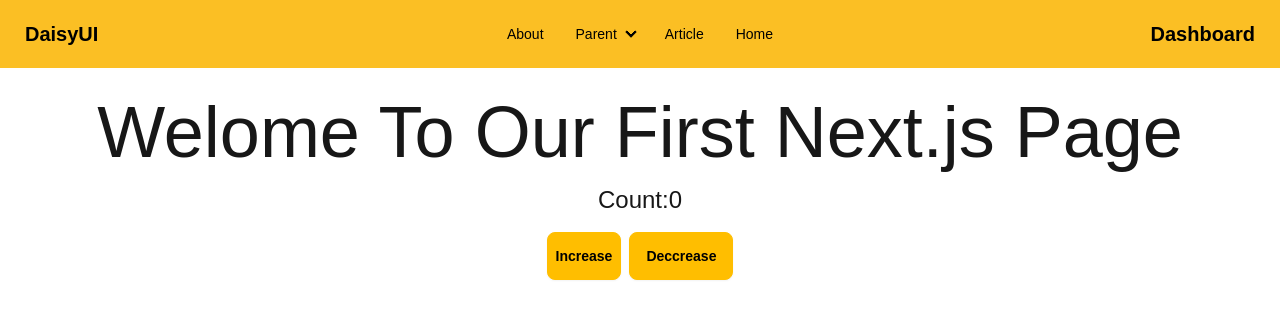
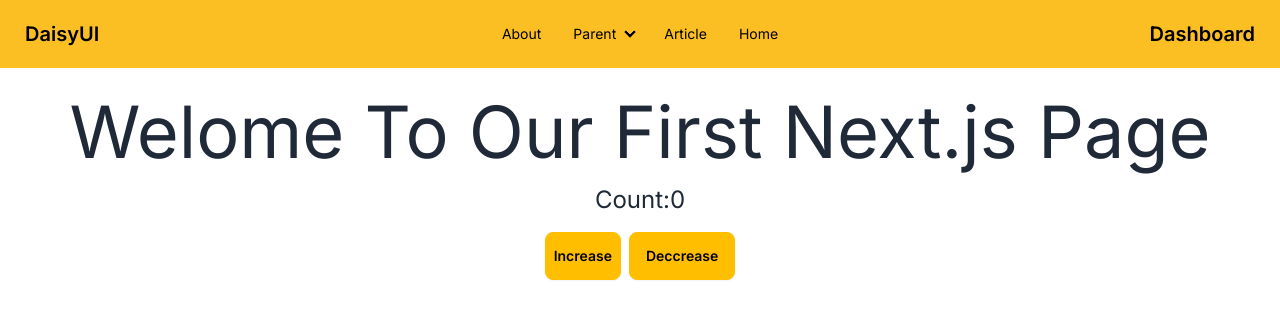
Before and after one commit to meherab303/nextJs-learning, a Next.js app: page / in a window 1280 px wide. Shown: the top 318 px of the page. Built offline with nearby package versions, Linux system fonts and the light colour scheme.

Commit message:
local photo view all domain config for externam photo view and  font optimization

```diff
--- a/next.config.js
+++ b/next.config.js
@@ -1,6 +1,15 @@
 /** @type {import('next').NextConfig} */
-const nextConfig = {images: {
-    domains: ['images.unsplash.com'],
-  },};
+const nextConfig = {
+    images: {
+    remotePatterns: [
+      {
+        protocol: 'https',
+        hostname: '**',
+      },
+    ],
+  },
+};
 
   module.exports =  nextConfig;
+
+//   configuration link:https://nextjs.org/docs/messages/next-image-unconfigured-host
--- a/src/app/gallery/page.js
+++ b/src/app/gallery/page.js
@@ -1,5 +1,7 @@
 import Image from 'next/image';
 import React from 'react';
+import plushImage from '../../assets/plush.avif'
+
 
 const GalleryImage = () => {
     return (
@@ -8,8 +10,25 @@ const GalleryImage = () => {
            <img src='https://images.unsplash.com/photo-1464375117522-1311d6a5b81f?ixlib=rb-1.2.1&ixid=MXwxMjA3fDB8MHxwaG90by1wYWdlfHx8fGVufDB8fHw%3D&auto=format&fit=crop&w=2250&q=80' alt='plush image' width={500} height={500} className='mx-auto'></img>
            <h1 className='text-2xl text-center'>Next.Js Image</h1>
            <Image src='https://images.unsplash.com/photo-1464375117522-1311d6a5b81f?ixlib=rb-1.2.1&ixid=MXwxMjA3fDB8MHxwaG90by1wYWdlfHx8fGVufDB8fHw%3D&auto=format&fit=crop&w=2250&q=80'width={500} height={500} alt='next image' className='mx-auto'/>
+           <h1 className='text-2xl text-center'>Local Next.Js Image</h1>
+           <Image src={plushImage} width={500} height={500} alt='next image' className='mx-auto'/>
         </div>
     );
 };
 
 export default GalleryImage;
+
+/*
+1.local image view korate hole next.js er Image component use kortei hbe .<img> tag e local image support korena
+2.external image view er jnno domain name config korte hbe .
+next.config.mjs file ke rename kore next.config.js korte hbe and oikhane domain name include korte hbe
+shob domain support er jnno
+ remotePatterns: [
+      {
+        protocol: 'https',
+        hostname: '**',
+      },
+use korte hbe
+3.next.js er Image compo te height width mandatory property
+
+*/
--- a/src/app/globals.css
+++ b/src/app/globals.css
@@ -1,27 +1,3 @@
 @tailwind base;
 @tailwind components;
 @tailwind utilities;
-
-:root {
-  --background: #ffffff;
-  --foreground: #171717;
-}
-
-@media (prefers-color-scheme: dark) {
-  :root {
-    --background: #0a0a0a;
-    --foreground: #ededed;
-  }
-}
-
-body {
-  color: var(--foreground);
-  background: var(--background);
-  font-family: Arial, Helvetica, sans-serif;
-}
-
-@layer utilities {
-  .text-balance {
-    text-wrap: balance;
-  }
-}
--- a/src/app/layout.js
+++ b/src/app/layout.js
@@ -1,6 +1,11 @@
 import localFont from "next/font/local";
 import "./globals.css";
 import Navbar from "@/components/shared/Navbar";
+import { Inter } from 'next/font/google'
+const inter = Inter({
+  subsets: ['latin'],
+  display: 'swap',
+})
 
 const geistSans = localFont({
   src: "./fonts/GeistVF.woff",
@@ -20,9 +25,10 @@ export const metadata = {
 
 export default function RootLayout({ children }) {
   return (
-    <html lang="en">
+    <html lang="en" data-theme='light'>
       <body
-        className={`${geistSans.variable} ${geistMono.variable} antialiased`}
+        // className={`${geistSans.variable} ${geistMono.variable} antialiased`}
+        className={inter.className}
       >
         <div><Navbar></Navbar></div>
         <div className="mt-24">{children}</div>
```
Also changed, not shown: src/assets/plush.avif (added).
